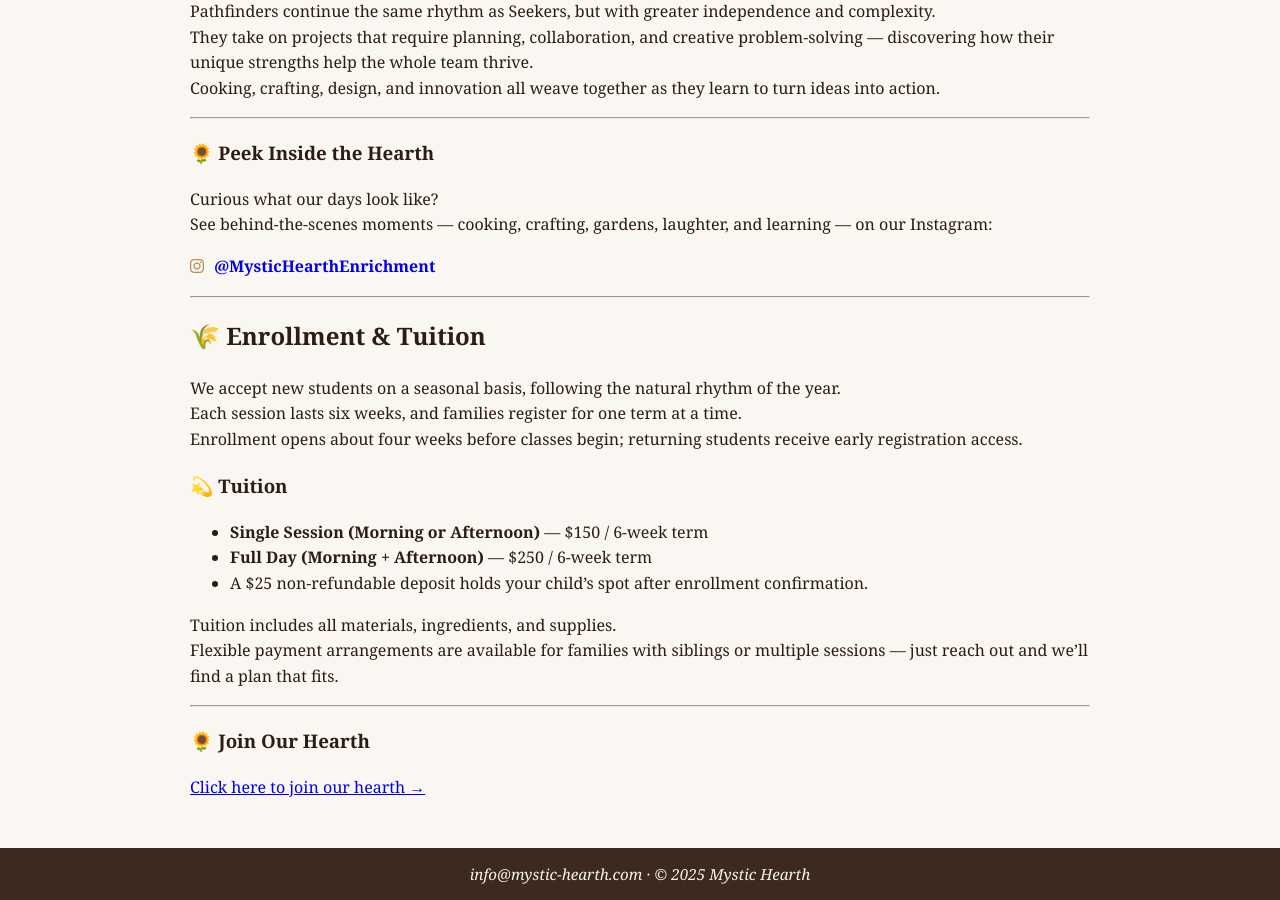
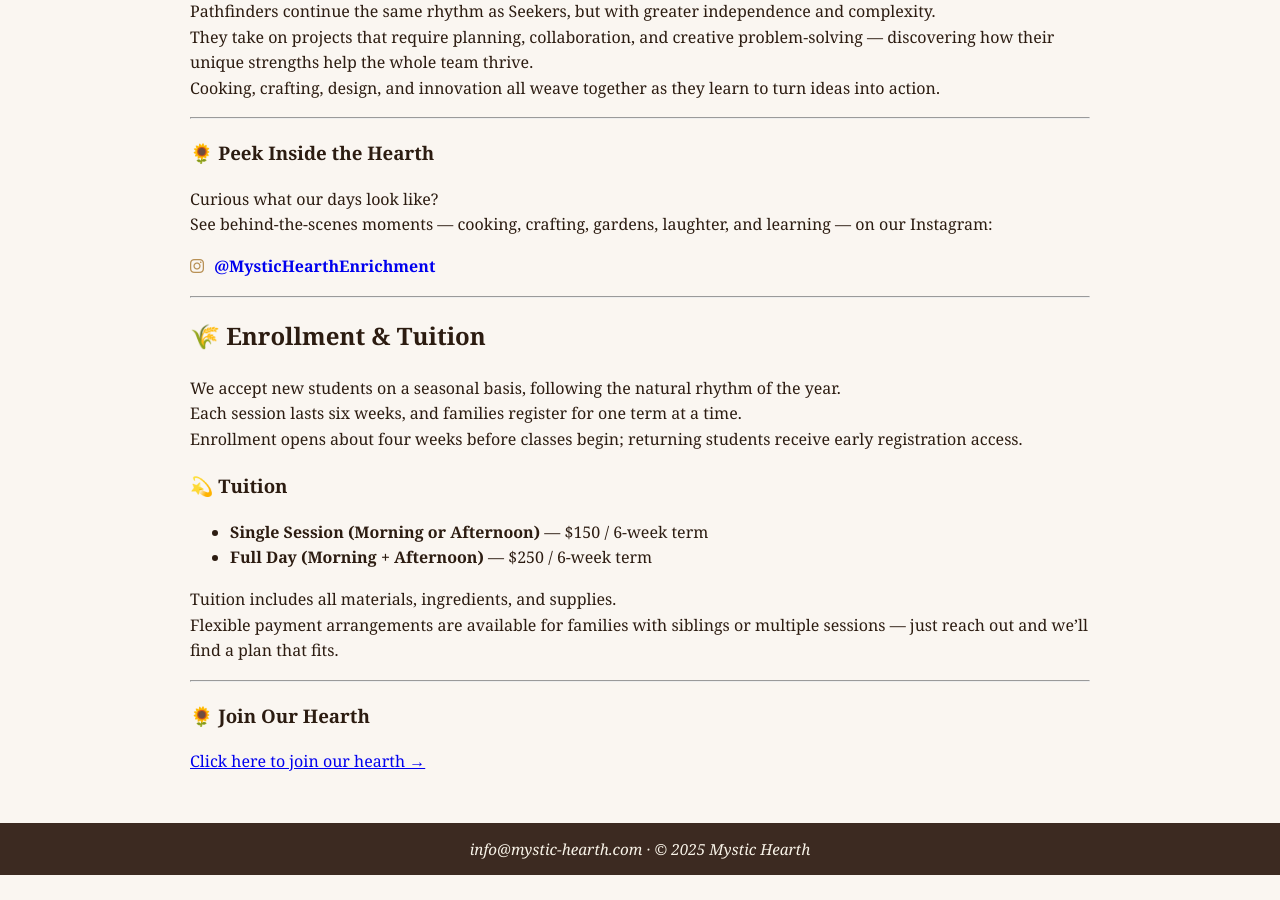
Before and after one commit to WesleyT/mystic-hearth, a Jekyll site: the page built from enrichment/index.md, in a window 1280 px wide and 900 px high, scrolled down 2594 px. Built offline with Jekyll 4.4.1, drawn with Linux system fonts in a browser that asks for light colours; after the commit the page ends 3469 px from its top, so only the background shows below that.

Commit message:
changed policy

```diff
--- a/enrichment/index.md
+++ b/enrichment/index.md
@@ -117,7 +117,6 @@ Enrollment opens about four weeks before classes begin; returning students recei
 
 - **Single Session (Morning or Afternoon)** — $150 / 6-week term
 - **Full Day (Morning + Afternoon)** — $250 / 6-week term
-- A $25 non-refundable deposit holds your child’s spot after enrollment confirmation.
 
 Tuition includes all materials, ingredients, and supplies.
 Flexible payment arrangements are available for families with siblings or multiple sessions — just reach out and we’ll find a plan that fits.
```
